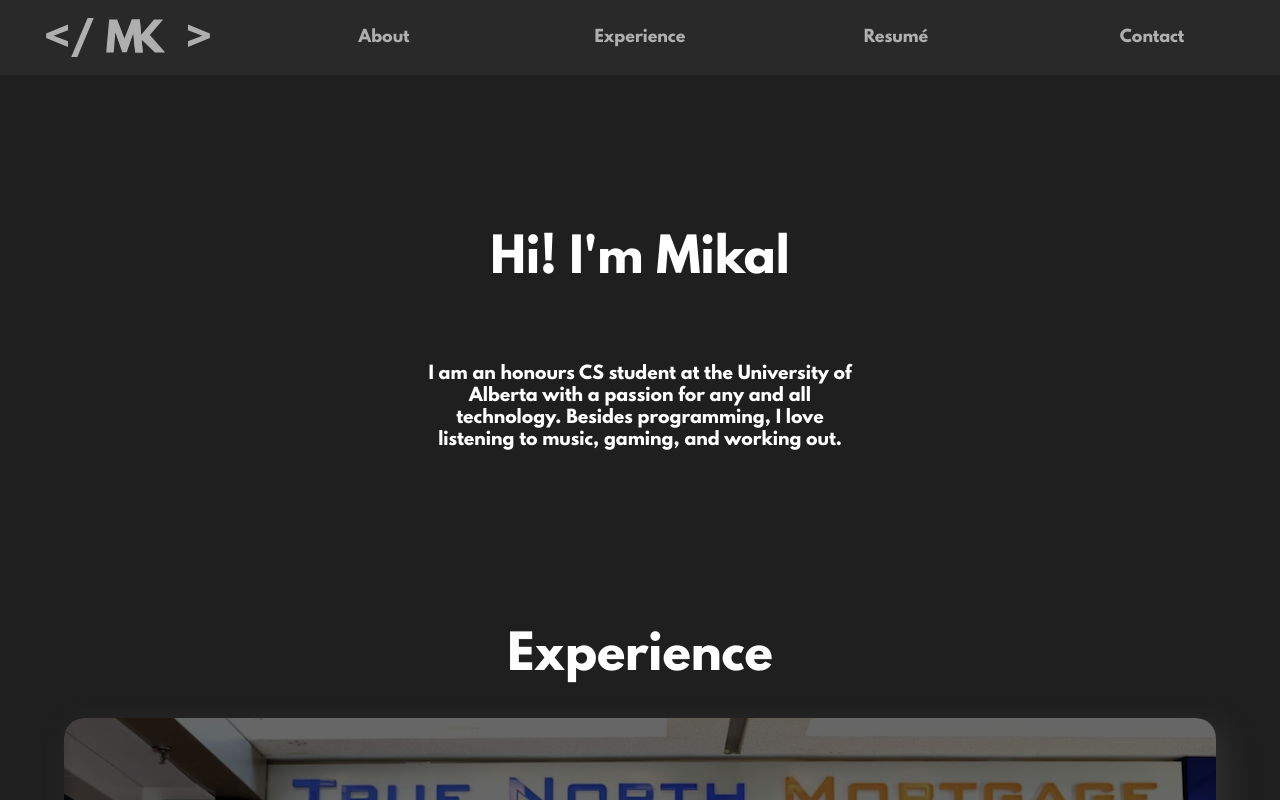
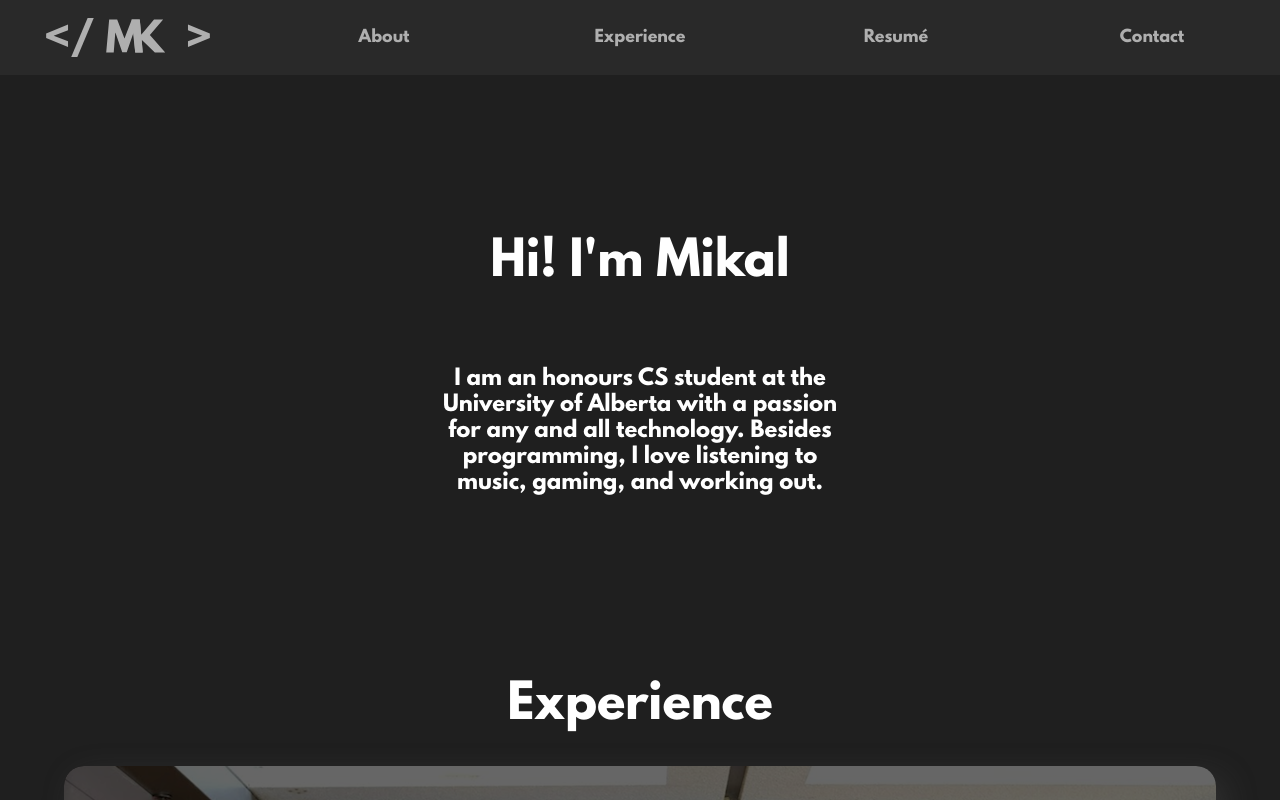
Before and after one commit to MrJacobEisner/MikalsPortfolio, a React (Create React App) app: page / in a window 1280 px wide. Built offline with nearby package versions, Linux system fonts and the light colour scheme; the HTML template or start-up script is replaced by a standard one.

Commit message:
minor aesthetic changes

```diff
--- a/src/App.scss
+++ b/src/App.scss
@@ -91,7 +91,8 @@ h2 {
 
         .greeting {
             text-align: center;
-            margin-top: 125px;
+            // margin-top: 125px;
+            margin-top: 10%;
             margin-left: 0%;
             margin-left: 0%;
 
--- a/src/App.tsx
+++ b/src/App.tsx
@@ -50,7 +50,7 @@ function App() {
                 <a className="nav-item clickable" onClick={() => helpers.navigate("")}>
                     Resumé
                 </a>
-                <a className="nav-item clickable" onClick={() => helpers.navigate("")}>
+                <a className="nav-item clickable" onClick={() => helpers.navigate("footer")}>
                     Contact
                 </a>
                 {/* <hr id="indicator" className="nav-item white-highlight"></hr> */}
@@ -84,7 +84,7 @@ function App() {
                 </div>
             </main>
             {/* Footer */}
-            <footer>
+            <footer id="footer">
                 <div className="contact-info">
                     <GithubLogo
                         className="contact-logos clickable"
--- a/src/components/Card.scss
+++ b/src/components/Card.scss
@@ -2,11 +2,11 @@
 $tnm-bck: "../images/tnm.png";
 
 .card {
+    transition: all 1s;
     float: right;
     display: grid;
     grid-template-columns: repeat(3, 1fr);
     grid-template-rows: repeat(3, 1fr);
-    transition: all 1s;
     width: inherit;
     border-radius: 20px;
     background-color: rgb(0, 0, 0);
@@ -19,6 +19,7 @@ $tnm-bck: "../images/tnm.png";
     filter: drop-shadow(10px 10px 15px rgba(85, 85, 85, 0.29));
 
     .bck-img {
+        transition: all 1s;
         grid-column: span 3;
         grid-row: span 3;
         border-radius: 20px;
@@ -54,6 +55,7 @@ $tnm-bck: "../images/tnm.png";
             margin-top: 0%;
         }
     }
+
     &:hover {
         filter: drop-shadow(10px 10px 15px rgba(184, 182, 182, 0.29));
     }
--- a/src/variables.scss
+++ b/src/variables.scss
@@ -8,7 +8,8 @@ $font-dark-grey:  rgb(91, 91, 91);
 // font sizes
 $large-font: calc(11px + 2.8vw);
 $medium-font: calc(11px + 2.2vw);
-$small-font: calc(11px + 0.5vw);
+$small-font: calc(11px + 0.8vw);
+$smaller-font: calc(11px + 0.5vw);
 $item-font: 1.25vw;
 
 // general
```
